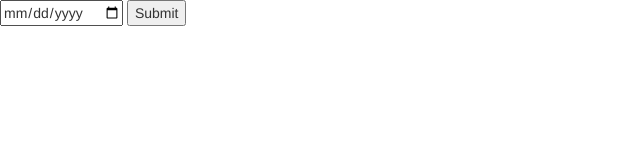
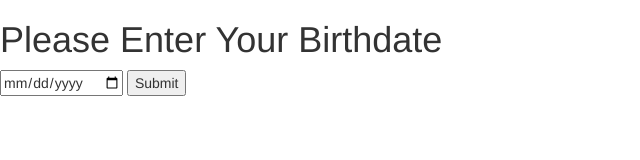
Before and after one commit to Darrion-goggins/agetester, a plain HTML site: page index.html in a window 1280 px wide. Shown: the whole page, without its empty margins (0-640 px from the left). Drawn offline with Linux system fonts and the light colour scheme.

Commit message:
Added a title, eed to manipulate the DOM

```diff
--- a/index.html
+++ b/index.html
@@ -9,7 +9,7 @@
     <title>Age Tester</title>
 </head>
 <body>
-
+    <h1>Please Enter Your Birthdate</h1>
     <input type="date" id="dateinfo">
 
 
```
